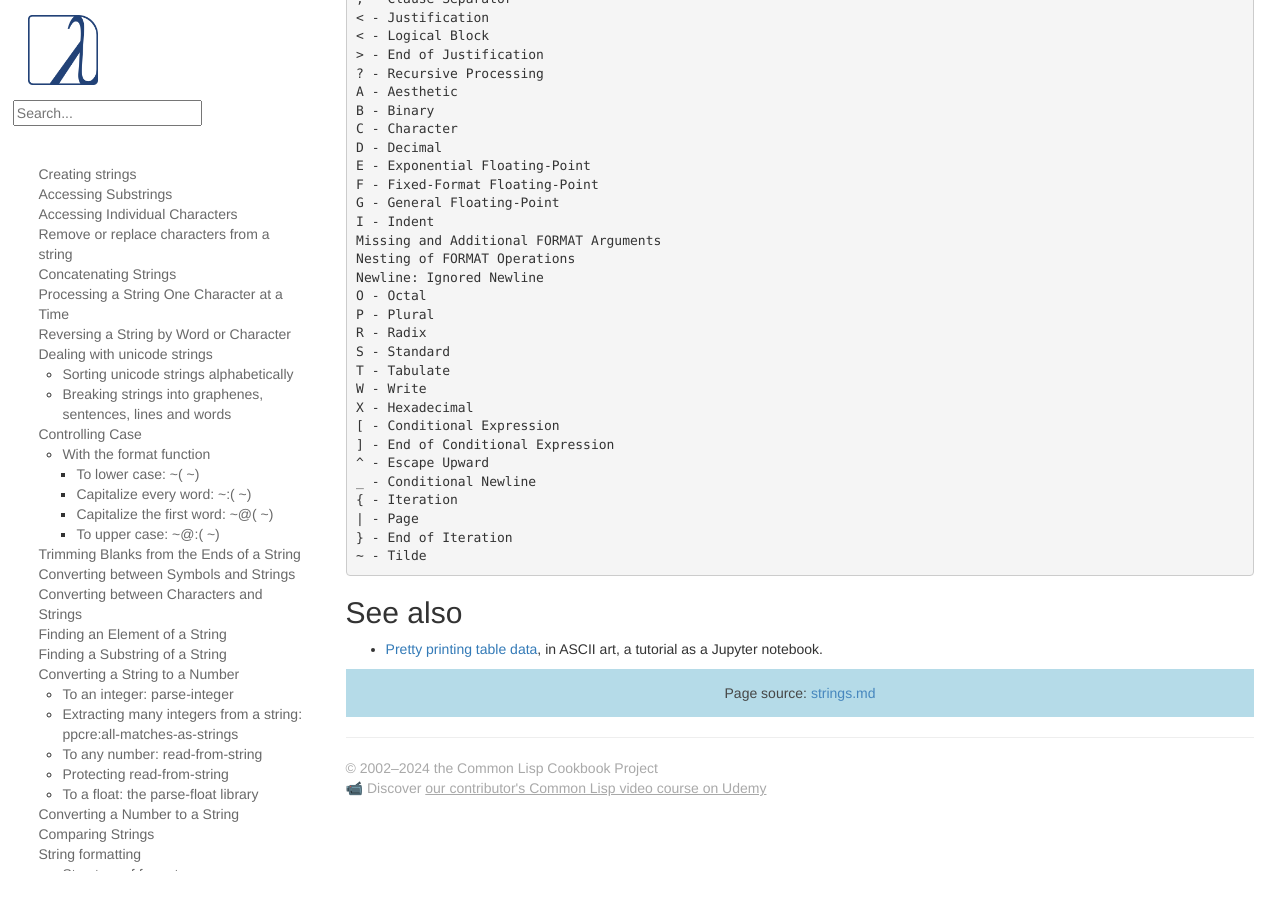
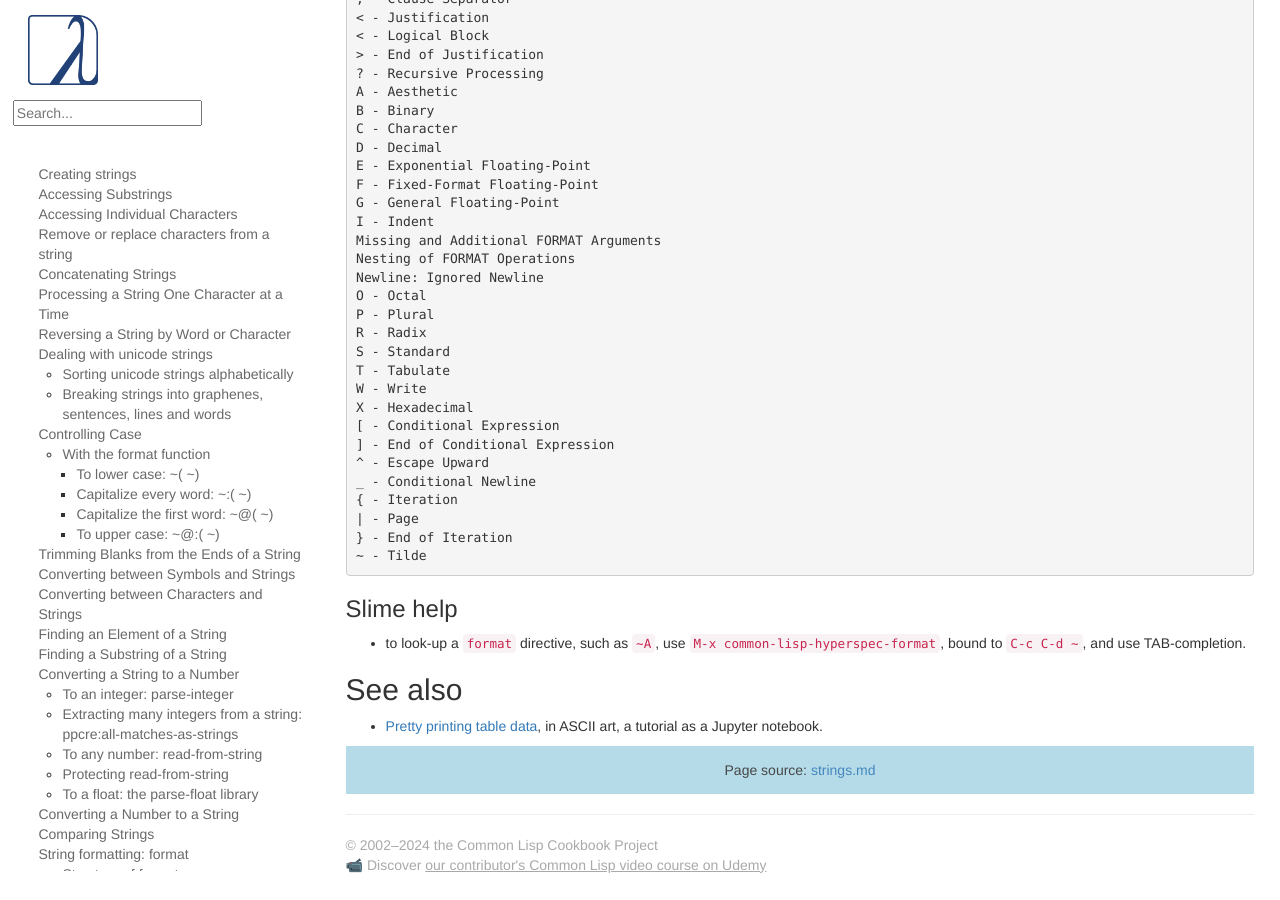
Before and after one commit to LispCookbook/cl-cookbook, a Jekyll site: the page built from strings.md, in a window 1280 px wide and 900 px high, scrolled down 19533 px. Built offline with Jekyll 4.4.1, drawn with Linux system fonts in a browser that asks for light colours; some of the changed text lies outside the part shown.

Commit message:
show "format" in the index TOC

````diff
--- a/strings.md
+++ b/strings.md
@@ -897,7 +897,7 @@ NIL
 
 and also `string/=`, `string-not-equal`, `string-not-lessp`, `string-not-greaterp`.
 
-## String formatting
+## String formatting: `format`
 
 The `format` function has a lot of directives to print strings,
 numbers, lists, going recursively, even calling Lisp functions,
@@ -1269,6 +1269,10 @@ _ - Conditional Newline
 ~ - Tilde
 ```
 
+### Slime help
+
+* to look-up a `format` directive, such as `~A`, use `M-x common-lisp-hyperspec-format`, bound to `C-c C-d ~`, and use TAB-completion.
+
 ## See also
 
 * [Pretty printing table data](https://gist.github.com/WetHat/a49e6f2140b401a190d45d31e052af8f), in ASCII art, a tutorial as a Jupyter notebook.
````
Also changed, not shown: index.md (+2 -1 lines).
